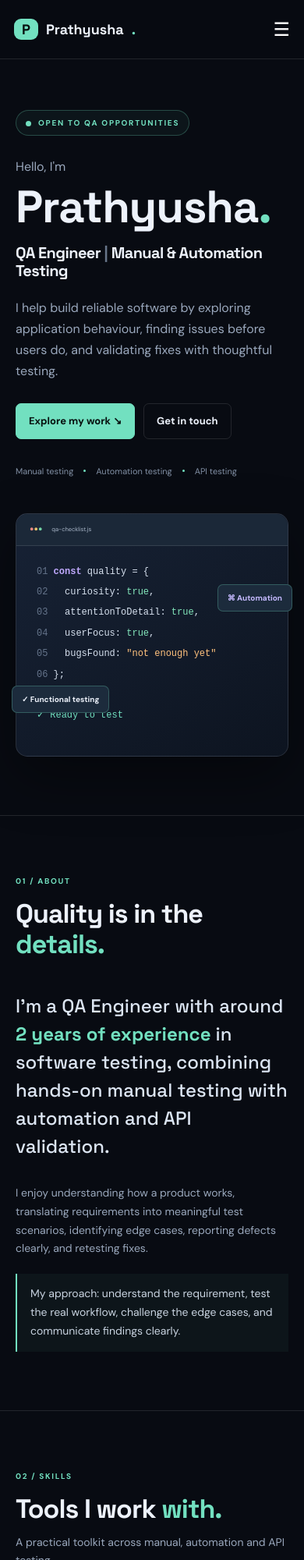
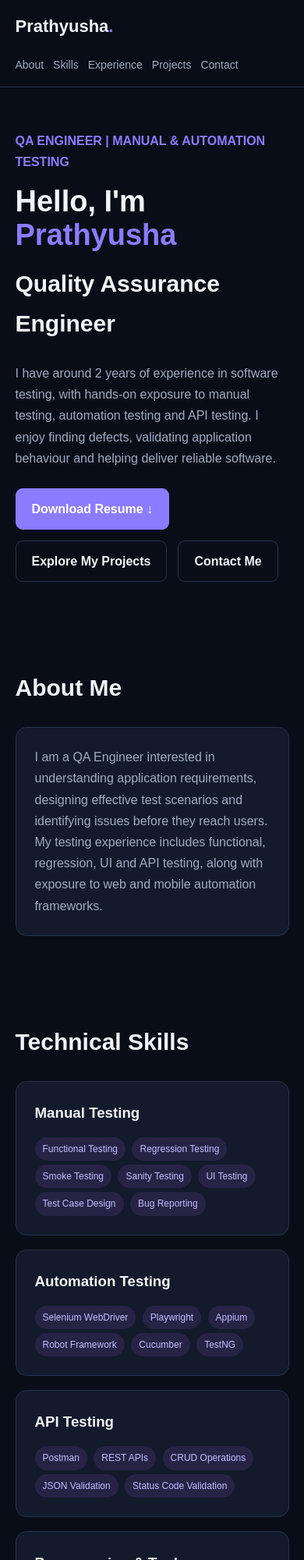
Before and after one commit to bprathyusha661-collab/prathyusha.io, a plain HTML site: page index.html in a window 390 px wide. Shown: the top 2000 px of the page at 78% size. Drawn offline with Linux system fonts and the light colour scheme.

Commit message:
Update index.html

```diff
--- a/index.html
+++ b/index.html
@@ -1,38 +1,285 @@
+
 <!DOCTYPE html>
-<html lang="en"><head>
-<meta charset="UTF-8"><meta name="viewport" content="width=device-width, initial-scale=1">
-<meta name="description" content="Prathyusha's QA Engineer portfolio: manual testing, automation testing and API testing.">
-<title>Prathyusha | QA Engineer</title>
-<link rel="preconnect" href="https://fonts.googleapis.com"><link rel="preconnect" href="https://fonts.gstatic.com" crossorigin>
-<link href="https://fonts.googleapis.com/css2?family=DM+Sans:wght@400;500;600;700&family=Space+Grotesk:wght@500;600;700&display=swap" rel="stylesheet">
-<link rel="stylesheet" href="style.css"></head><body>
-<header class="header"><a class="logo" href="#home"><b>P</b> Prathyusha<span>.</span></a><button class="menu" aria-label="Toggle menu">☰</button>
-<nav id="nav"><a href="#about">About</a><a href="#skills">Skills</a><a href="#experience">Experience</a><a href="#projects">Projects</a><a class="navbtn" href="#contact">Contact ↗</a></nav></header>
+<html lang="en">
+<head>
+<meta charset="UTF-8">
+<meta name="viewport" content="width=device-width, initial-scale=1.0">
+<title>Prathyusha | QA Engineer Portfolio</title>
+<style>
+:root {
+  --bg: #090d18;
+  --card: #121a2b;
+  --text: #f1f5f9;
+  --muted: #a1acc0;
+  --accent: #8b7cff;
+  --border: #26334b;
+}
+* { box-sizing: border-box; margin: 0; padding: 0; }
+html { scroll-behavior: smooth; }
+body {
+  font-family: Arial, sans-serif;
+  background: var(--bg);
+  color: var(--text);
+  line-height: 1.7;
+}
+a { color: inherit; text-decoration: none; }
+.container { width: min(1100px, 90%); margin: auto; }
+header {
+  position: sticky; top: 0; z-index: 10;
+  background: #090d18ed;
+  border-bottom: 1px solid var(--border);
+}
+nav {
+  min-height: 70px;
+  display: flex; justify-content: space-between;
+  align-items: center; gap: 20px;
+}
+.logo { font-size: 22px; font-weight: bold; }
+.logo span, .accent { color: var(--accent); }
+.navlinks { display: flex; gap: 22px; flex-wrap: wrap; }
+.navlinks a { color: var(--muted); font-size: 14px; }
+.navlinks a:hover { color: white; }
+section { padding: 75px 0; }
+.hero { min-height: 490px; display: flex; align-items: center; }
+.eyebrow { color: var(--accent); font-weight: bold; }
+h1 { font-size: clamp(38px, 7vw, 64px); line-height: 1.15; margin: 14px 0; }
+h2 { font-size: 30px; margin-bottom: 25px; }
+h3 { margin-bottom: 10px; }
+p { color: var(--muted); margin-bottom: 15px; }
+.actions { display: flex; gap: 14px; flex-wrap: wrap; margin-top: 25px; }
+.btn {
+  display: inline-block; padding: 12px 20px;
+  border: 1px solid var(--border);
+  border-radius: 9px; font-weight: bold;
+}
+.btn.primary { background: var(--accent); color: white; border-color: var(--accent); }
+.btn:hover { transform: translateY(-2px); }
+.grid {
+  display: grid;
+  grid-template-columns: repeat(auto-fit, minmax(240px, 1fr));
+  gap: 18px;
+}
+.card {
+  background: var(--card);
+  border: 1px solid var(--border);
+  padding: 24px; border-radius: 14px;
+}
+.card p { margin-bottom: 0; }
+.tag {
+  display: inline-block; padding: 5px 10px;
+  margin: 5px 4px 0 0; border-radius: 20px;
+  background: #272345; color: #c6bcff; font-size: 12px;
+}
+.section-intro { max-width: 700px; margin-bottom: 25px; }
+.contact-links { display: flex; gap: 12px; flex-wrap: wrap; }
+footer {
+  border-top: 1px solid var(--border);
+  padding: 25px; text-align: center; color: var(--muted);
+}
+@media(max-width:650px) {
+  nav { padding: 15px 0; align-items: flex-start; flex-direction: column; }
+  .navlinks { gap: 12px; }
+  section { padding: 55px 0; }
+}
+</style>
+</head>
+<body>
+
+<header>
+  <nav class="container">
+    <div class="logo">Prathyusha<span>.</span></div>
+    <div class="navlinks">
+      <a href="#about">About</a>
+      <a href="#skills">Skills</a>
+      <a href="#experience">Experience</a>
+      <a href="#projects">Projects</a>
+      <a href="#contact">Contact</a>
+    </div>
+  </nav>
+</header>
+
 <main>
-<section class="hero wrap" id="home"><div><p class="eyebrow"><i></i> OPEN TO QA OPPORTUNITIES</p><p class="hello">Hello, I'm</p><h1>Prathyusha<span>.</span></h1><h2>QA Engineer <em>|</em> Manual &amp; Automation Testing</h2>
-<p class="intro">I help build reliable software by exploring application behaviour, finding issues before users do, and validating fixes with thoughtful testing.</p>
-<div class="actions"><a class="btn primary" href="#projects">Explore my work ↘</a><a class="btn" href="#contact">Get in touch</a></div>
-<p class="meta">Manual testing <i></i> Automation testing <i></i> API testing</p></div>
-<div class="codecard"><div class="codehead"><span>●</span><span>●</span><span>●</span><small>qa-checklist.js</small></div><pre><b>01</b> <strong>const</strong> quality = {
-<b>02</b>   curiosity: <mark>true</mark>,
-<b>03</b>   attentionToDetail: <mark>true</mark>,
-<b>04</b>   userFocus: <mark>true</mark>,
-<b>05</b>   bugsFound: <label>"not enough yet"</label>
-<b>06</b> };
-<br><span class="pass">✓ Ready to test</span></pre><div class="float f1">✓ Functional testing</div><div class="float f2">⌘ Automation</div></div></section>
-<section class="section wrap" id="about"><p class="label">01 / ABOUT</p><h2>Quality is in the <span>details.</span></h2><div class="two"><p class="big">I'm a QA Engineer with around <strong>2 years of experience</strong> in software testing, combining hands-on manual testing with automation and API validation.</p><div class="muted"><p>I enjoy understanding how a product works, translating requirements into meaningful test scenarios, identifying edge cases, reporting defects clearly, and retesting fixes.</p><blockquote>My approach: understand the requirement, test the real workflow, challenge the edge cases, and communicate findings clearly.</blockquote></div></div></section>
-<section class="section wrap" id="skills"><p class="label">02 / SKILLS</p><h2>Tools I work <span>with.</span></h2><p class="sub">A practical toolkit across manual, automation and API testing.</p><div class="cards skills">
-<article><b>◎</b><h3>Manual Testing</h3><p>Functional · Regression · Smoke · Sanity · UI · Exploratory · Test case design · Defect lifecycle</p></article>
-<article><b>⌘</b><h3>Automation Testing</h3><p>Selenium WebDriver · Java · Playwright · Robot Framework · Appium</p></article>
-<article><b>⇄</b><h3>API Testing</h3><p>Postman · REST API validation · Request/response checks · Status codes · JSON</p></article>
-<article><b>▤</b><h3>Frameworks &amp; CI</h3><p>TestNG · Cucumber · Maven · Jenkins · Allure Reports</p></article>
-<article><b>⌗</b><h3>Programming &amp; Data</h3><p>Core Java · Python fundamentals · JavaScript basics · SQL</p></article>
-<article><b>◈</b><h3>Tools &amp; Process</h3><p>Jira · Git · Bitbucket · Agile/Scrum · SDLC · STLC</p></article></div></section>
-<section class="section wrap" id="experience"><p class="label">03 / EXPERIENCE</p><h2>How I contribute to <span>quality.</span></h2><div class="timeline"><article><div class="timehead"><h3>QA Engineer / Software Tester</h3><small>AROUND 2 YEARS</small></div><p class="purple">Professional experience</p><ul><li>Review requirements and identify test scenarios, test data and edge cases.</li><li>Prepare and execute test cases for functional, regression, UI and end-to-end workflows.</li><li>Report defects with clear steps, actual results, expected results and supporting evidence.</li><li>Retest fixes and perform regression testing to check for side effects.</li><li>Validate REST APIs using Postman and verify request/response behaviour.</li><li>Work with automation tools including Selenium, Playwright, Robot Framework and Appium.</li></ul></article></div><p class="fine">Add your exact employer name, dates and responsibilities before sharing this portfolio.</p></section>
-<section class="section wrap" id="projects"><p class="label">04 / PROJECTS</p><h2>Selected testing <span>work.</span></h2><p class="sub">Examples of application domains and testing activities.</p><div class="cards projects">
-<article class="featured"><small>01 / WEB APPLICATION · QA</small><h3>Office Monitoring Platform</h3><p>A workplace monitoring application involving employee registration, facial recognition, attendance, visitor tracking, camera monitoring and alerts.</p><h4>Testing focus</h4><ul><li>Employee registration, profile updates and deletion workflows.</li><li>Attendance status, alerts and name synchronisation.</li><li>Camera detection, face capture quality and access workflows.</li><li>Negative scenarios, edge cases and UI behaviour.</li></ul><div class="tags">Manual Testing <i>Functional</i><i>Regression</i><i>UI</i></div></article>
-<article><small>02 / E-COMMERCE · QA</small><h3>JPMS – John Paul Mitchell Systems</h3><p>US-based e-commerce application. Testing focus includes customer-facing shopping workflows and application functionality.</p><h4>Testing focus</h4><ul><li>Manual validation of key user workflows.</li><li>Functional and regression test execution.</li><li>Automation coverage for selected scenarios.</li><li>Defect reporting and verification.</li></ul><div class="tags">Manual Testing <i>Automation</i><i>Web</i></div></article>
-<article><small>03 / API TESTING · PRACTICE</small><h3>REST API Validation</h3><p>API testing practice focused on validating endpoints, authentication, payloads and CRUD operations.</p><h4>Testing focus</h4><ul><li>GET, POST, PUT and DELETE request validation.</li><li>Positive and negative test scenarios.</li><li>Response status, headers and JSON body checks.</li><li>Authentication and required-field validation.</li></ul><div class="tags">Postman <i>REST API</i><i>JSON</i></div></article></div><p class="fine">Only publish project details you are permitted to share. Add repository/demo links where available; never publish confidential client data.</p></section>
-<section class="section wrap"><p class="label">05 / TESTING APPROACH</p><h2>From requirement to <span>confidence.</span></h2><div class="steps"><article><b>01</b><h3>Understand</h3><p>Review requirements, workflows and acceptance criteria.</p></article><article><b>02</b><h3>Design</h3><p>Create test scenarios, test cases and useful test data.</p></article><article><b>03</b><h3>Execute</h3><p>Run manual, API and automated checks where appropriate.</p></article><article><b>04</b><h3>Improve</h3><p>Report defects, retest fixes and share clear test outcomes.</p></article></div></section>
-<section class="section wrap" id="contact"><div class="contact"><p class="label">06 / CONTACT</p><h2>Let's make software <span>better.</span></h2><p>I'm interested in QA Engineer opportunities where I can contribute to product quality and keep growing across manual and automation testing.</p><div class="actions"><a class="btn primary" href="mailto:bprathyusha661@gmail.com">Email me ↗</a><a class="btn" href="https://www.linkedin.com/in/bandi-prathyusha-70b2a722b" target="_blank" rel="noreferrer">LinkedIn ↗</a><a class="btn" href="https://github.com/bprathyusha661-collab" target="_blank" rel="noreferrer">GitHub ↗</a></div><p class="fine">Replace the placeholder email and profile links with your actual public links.</p></div></section></main>
-<footer><span>© <b id="year"></b> Prathyusha</span><span>QA Engineer Portfolio</span><a href="#home">Back to top ↑</a></footer><script src="script.js"></script></body></html>
+<section class="hero container" id="home">
+  <div>
+    <p class="eyebrow">QA ENGINEER | MANUAL & AUTOMATION TESTING</p>
+    <h1>Hello, I'm <span class="accent">Prathyusha</span></h1>
+    <h2>Quality Assurance Engineer</h2>
+    <p>
+      I have around 2 years of experience in software testing,
+      with hands-on exposure to manual testing, automation testing
+      and API testing. I enjoy finding defects, validating
+      application behaviour and helping deliver reliable software.
+    </p>
+    <div class="actions">
+      <a class="btn primary" href="PrathyushaBandi_Resume.pdf" download>
+        Download Resume ↓
+      </a>
+      <a class="btn" href="#projects">Explore My Projects</a>
+      <a class="btn" href="#contact">Contact Me</a>
+    </div>
+  </div>
+</section>
+
+<section id="about">
+  <div class="container">
+    <h2>About Me</h2>
+    <div class="card">
+      <p>
+        I am a QA Engineer interested in understanding application
+        requirements, designing effective test scenarios and
+        identifying issues before they reach users.
+      </p>
+      <p>
+        My testing experience includes functional, regression,
+        UI and API testing, along with exposure to web and mobile
+        automation frameworks.
+      </p>
+    </div>
+  </div>
+</section>
+
+<section id="skills">
+  <div class="container">
+    <h2>Technical Skills</h2>
+    <div class="grid">
+      <div class="card">
+        <h3>Manual Testing</h3>
+        <span class="tag">Functional Testing</span>
+        <span class="tag">Regression Testing</span>
+        <span class="tag">Smoke Testing</span>
+        <span class="tag">Sanity Testing</span>
+        <span class="tag">UI Testing</span>
+        <span class="tag">Test Case Design</span>
+        <span class="tag">Bug Reporting</span>
+      </div>
+      <div class="card">
+        <h3>Automation Testing</h3>
+        <span class="tag">Selenium WebDriver</span>
+        <span class="tag">Playwright</span>
+        <span class="tag">Appium</span>
+        <span class="tag">Robot Framework</span>
+        <span class="tag">Cucumber</span>
+        <span class="tag">TestNG</span>
+      </div>
+      <div class="card">
+        <h3>API Testing</h3>
+        <span class="tag">Postman</span>
+        <span class="tag">REST APIs</span>
+        <span class="tag">CRUD Operations</span>
+        <span class="tag">JSON Validation</span>
+        <span class="tag">Status Code Validation</span>
+      </div>
+      <div class="card">
+        <h3>Programming & Tools</h3>
+        <span class="tag">Core Java</span>
+        <span class="tag">Python</span>
+        <span class="tag">JavaScript</span>
+        <span class="tag">Git</span>
+        <span class="tag">Jenkins</span>
+        <span class="tag">Maven</span>
+        <span class="tag">Jira</span>
+        <span class="tag">SQL</span>
+      </div>
+    </div>
+  </div>
+</section>
+
+<section id="experience">
+  <div class="container">
+    <h2>Professional Experience</h2>
+    <div class="card">
+      <h3>QA Engineer</h3>
+      <p>Software Testing | Around 2 Years</p>
+      <ul>
+        <li>Review requirements and identify test scenarios and edge cases.</li>
+        <li>Prepare and execute manual test cases.</li>
+        <li>Perform functional, regression and UI testing.</li>
+        <li>Execute API requests and validate responses using Postman.</li>
+        <li>Identify, document and retest defects.</li>
+        <li>Work with developers to verify fixes and improve application quality.</li>
+        <li>Contribute to automation testing using available frameworks.</li>
+      </ul>
+    </div>
+  </div>
+</section>
+
+<section id="projects">
+  <div class="container">
+    <h2>Projects</h2>
+    <div class="grid">
+      <article class="card">
+        <h3>Office Monitoring System</h3>
+        <p>
+          An office monitoring platform involving employee
+          registration, facial recognition, attendance,
+          visitor tracking, camera monitoring and alerts.
+        </p>
+        <p><strong>Testing contributions:</strong></p>
+        <p>
+          Tested registration, face capture, employee profile
+          updates, attendance, alerts, camera detection,
+          access logs and validation scenarios.
+        </p>
+        <span class="tag">Manual Testing</span>
+        <span class="tag">Functional Testing</span>
+        <span class="tag">UI Testing</span>
+      </article>
+
+      <article class="card">
+        <h3>JPMS - E-commerce Application</h3>
+        <p>
+          E-commerce application for product browsing
+          and online shopping workflows.
+        </p>
+        <p><strong>Testing contributions:</strong></p>
+        <p>
+          Worked on manual and automation testing of
+          application workflows, functional scenarios,
+          regression checks and defect verification.
+        </p>
+        <span class="tag">Manual Testing</span>
+        <span class="tag">Automation Testing</span>
+        <span class="tag">Regression Testing</span>
+      </article>
+
+      <article class="card">
+        <h3>API Testing Practice</h3>
+        <p>
+          API testing practice covering CRUD operations,
+          authentication, request parameters and response validation.
+        </p>
+        <span class="tag">Postman</span>
+        <span class="tag">REST API</span>
+        <span class="tag">JSON</span>
+      </article>
+    </div>
+  </div>
+</section>
+
+<section id="contact">
+  <div class="container">
+    <h2>Let's Connect</h2>
+    <p class="section-intro">
+      I am interested in QA Engineer opportunities where I can
+      contribute my testing skills and continue learning.
+    </p>
+    <div class="contact-links">
+      <a class="btn primary"
+         href="mailto:bprathyusha661@gmail.com">Email Me</a>
+      <a class="btn"
+         href="https://www.linkedin.com/in/bandi-prathyusha-70b2a722b"
+         target="_blank" rel="noreferrer">LinkedIn ↗</a>
+      <a class="btn"
+         href="https://github.com/bprathyusha661-collab"
+         target="_blank" rel="noreferrer">GitHub ↗</a>
+    </div>
+  </div>
+</section>
+</main>
+
+<footer>
+  © 2026 Prathyusha | QA Engineer Portfolio
+</footer>
+
+</body>
+</html>
```
